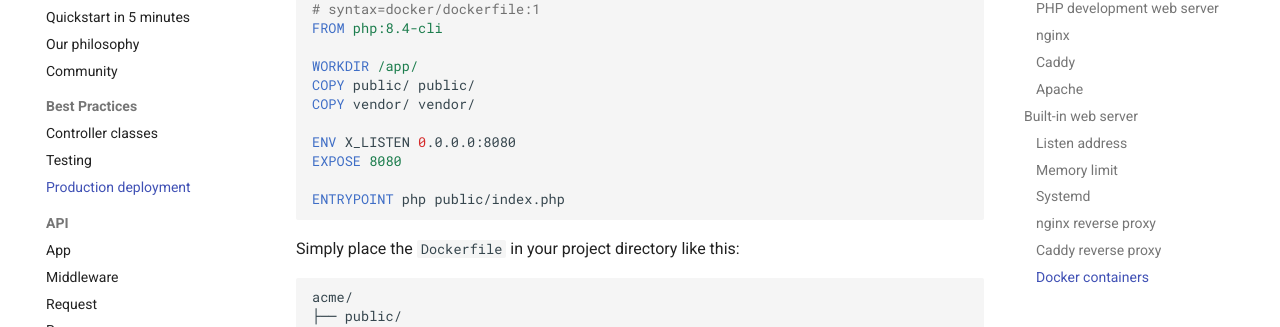
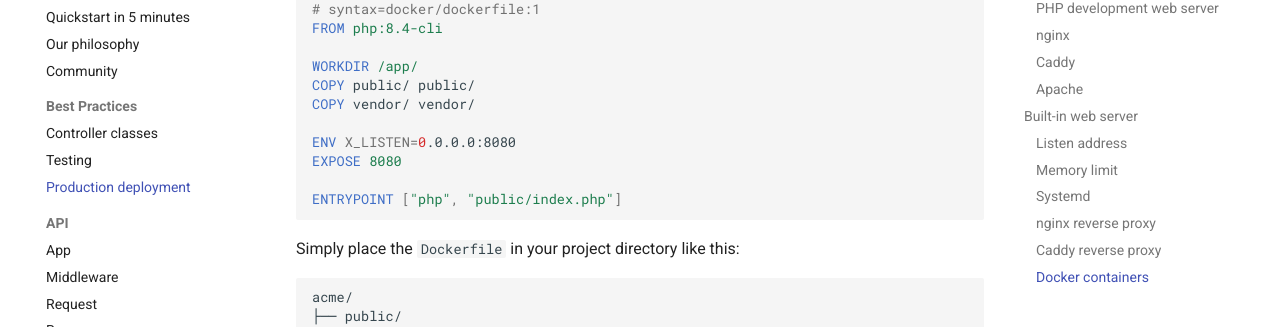
Before and after one commit to clue/framework-x, an MkDocs documentation site: the page built from docs/best-practices/deployment.md, in a window 1280 px wide and 900 px high, scrolled down 10710 px. Shown: the part 127-454 px from the top of the window. Built offline with MkDocs 1.6.1 and Material for MkDocs 9.7.7, drawn with Linux system fonts in a browser that asks for light colours; comment, search, counter and statistics services are not loaded.

Commit message:
Update documentation for `Dockerfile` syntax, avoid `BuildKit` warnings

````diff
--- a/docs/best-practices/deployment.md
+++ b/docs/best-practices/deployment.md
@@ -558,10 +558,10 @@ be achieved by using a `Dockerfile` with the following contents:
     COPY public/ public/
     COPY vendor/ vendor/
 
-    ENV X_LISTEN 0.0.0.0:8080
+    ENV X_LISTEN=0.0.0.0:8080
     EXPOSE 8080
 
-    ENTRYPOINT php public/index.php
+    ENTRYPOINT ["php", "public/index.php"]
     ```
 
 === "Dockerfile for minimal production image"
@@ -589,7 +589,7 @@ be achieved by using a `Dockerfile` with the following contents:
     # COPY src/ src/
     COPY --from=build /app/vendor/ vendor/
 
-    ENV X_LISTEN 0.0.0.0:8080
+    ENV X_LISTEN=0.0.0.0:8080
     EXPOSE 8080
 
     USER nobody:nobody
````
Also changed, not shown: 2 other files.
